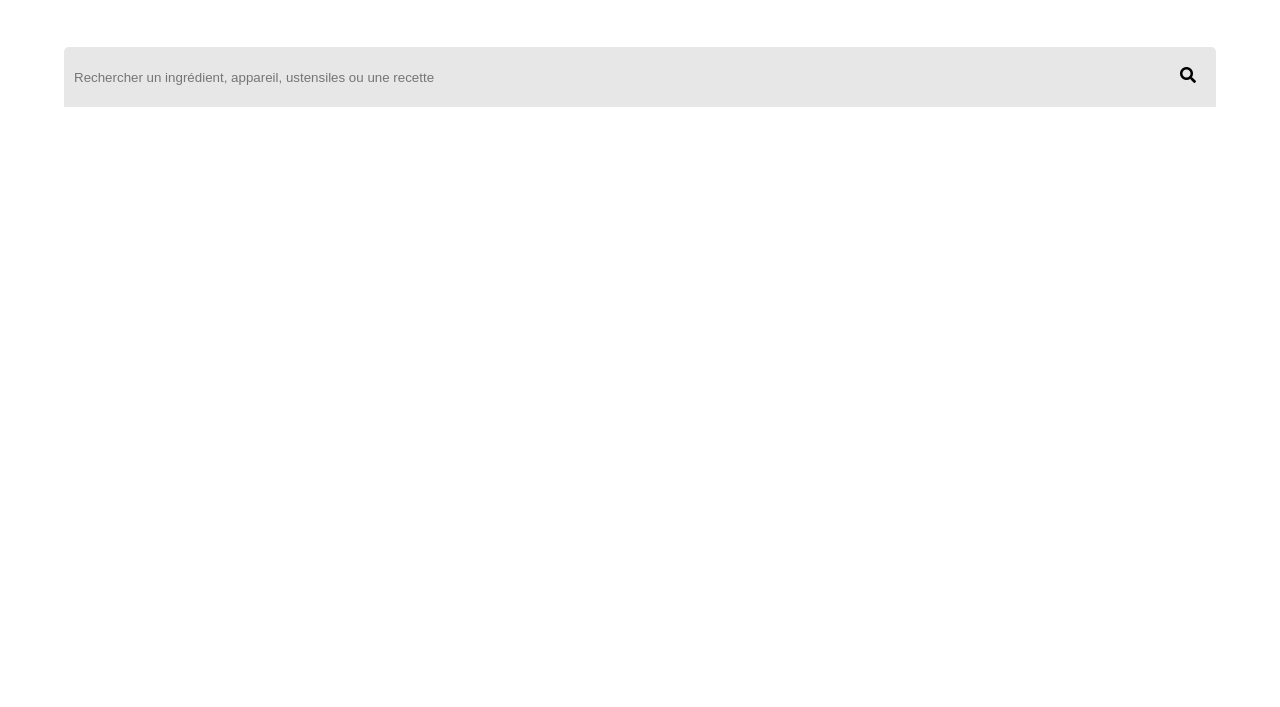
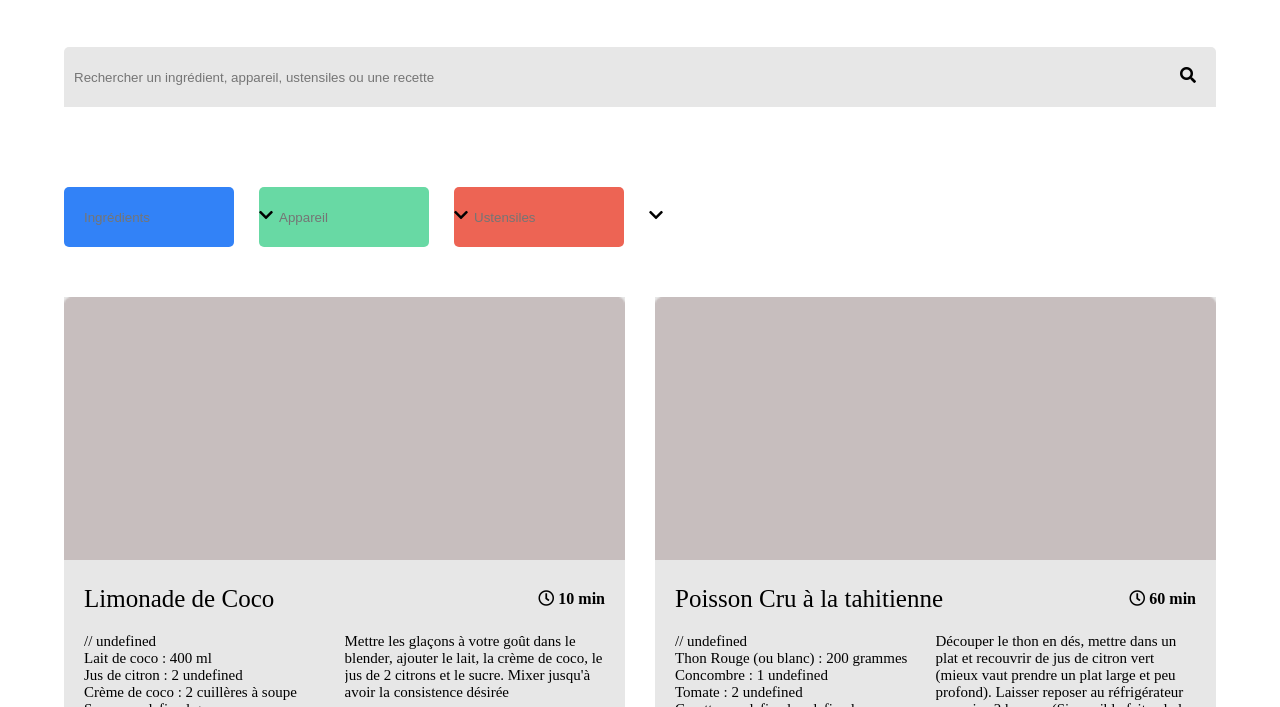
Before and after one commit to Anais05/AnaisAssamoi_7_18062021, a website: page index.html in a window 1280 px wide. Shown: the part 93-800 px from the top of the page. Drawn offline with Linux system fonts and the light colour scheme.

Commit message:
display recipe cards

```diff
--- a/index.html
+++ b/index.html
@@ -22,5 +22,28 @@
             <input type="search" class="search-input" name="search" placeholder="Rechercher un ingrédient, appareil, ustensiles ou une recette">
             <i class="search-icon fas fa-search"></i>
         </div>
+
+        <section class="type-search">
+            <div id="dropdown-ingredients">
+                <input type="search" id="ingredients" class="type-search-input"  placeholder="Ingrédients"/>
+                <i class="type-search-icon fas fa-chevron-down"></i>
+            </div>
+            <div id="dropdown-appliance">
+                <input type="search" id="appliance" class="type-search-input"  placeholder="Appareil"/>
+                <i class="type-search-icon fas fa-chevron-down"></i>
+            </div>
+            <div id="dropdown-ustensils">
+                <input type="search" id="ustensils" class="type-search-input"  placeholder="Ustensiles"/>
+                <i class="type-search-icon fas fa-chevron-down"></i>
+            </div>
+
+        </section>
+
+        <main id="recipes"></main>
+
+        <script src="./js/data.js"></script>
+        <script src="./js/Recipe.js"></script>
+        <script src="./js/List.js"></script>
+        <script src="./js/index.js"></script>
     </body>
 </html>
--- /dev/null
+++ b/js/List.js
@@ -0,0 +1,25 @@
+class List {
+    constructor() {
+      this.all = [];
+    }
+
+    init(recipes)
+    {
+        for (let recipe of recipes)
+        {
+            this.all.push(new Recipe(recipe))
+        }
+        this.displayRecipes(this.all);
+
+    }
+
+    displayRecipes(recipes)
+    {
+        let html = '';
+        recipes.forEach((recipe) =>
+        {
+            html += recipe.renderCard()
+        })
+        document.getElementById('recipes').innerHTML += html;
+    }
+}
--- /dev/null
+++ b/js/Recipe.js
@@ -0,0 +1,54 @@
+class Recipe {
+
+    constructor(data)
+    {
+        this.id = data.id;
+        this.name = data.name;
+        this.servings = data.servings;
+        this.ingredients = data.ingredients;
+        this.time = data.time;
+        this.description = data.description;
+        this.appliance = data.appliance;
+        this.ustensils = data.ustensils;
+        this.ingredientList ="";
+    }
+
+    getIngredients()
+    {
+        this.ingredients.forEach((ingr) => {
+            if (ingr.quantity) {
+                if (ingr.unit && ingr.quantity) {
+                return this.ingredientList += `<li class="ingredient">${ingr.ingredient} : ${ingr.quantity} ${ingr.unit}</li>`;
+                } else {
+               return this.ingredientList += `<li class="ingredient">${ingr.ingredient} : ${ingr.quantity}</li>`;
+                }
+            } else {
+                return this.ingredientList += `<li class="ingredient">${ingr.ingredient}</li>`;
+            }
+        })
+
+    }
+
+    renderCard() {
+        return `
+            <article class="card">
+                <img class="card-image" src="./img/img.png" alt="${this.name}">
+                <div class="card-info">
+                    <div class="card-header">
+                        <h2 class="card-title">${this.name}</h2>
+                        <div class="card-time"><i class="far fa-clock"></i> ${this.time} min </div>
+                    </div>
+                    <div class="card-recipe">
+                        <ul class="card-ingredients">
+                        // ${this.getIngredients()}
+                        ${this.ingredients.map(ingredient => `
+                        <li class="ingredient">${ingredient.ingredient} : ${ingredient.quantity} ${ingredient.unit}</li>`).join('')}
+
+                        </ul>
+                        <div class="card-description">${this.description}</div>
+                    </div>
+                </div>
+            </article>
+        `
+    }
+}
--- /dev/null
+++ b/js/index.js
@@ -0,0 +1,3 @@
+let list = new List ();
+
+list.init(recipes);
--- a/sass/main.scss
+++ b/sass/main.scss
@@ -35,3 +35,95 @@ body {
     top: 20px;
   }
 }
+
+.type-search {
+  margin-top: 80px;
+  display: flex;
+
+  .type-search-icon {
+    position: absolute;
+    top: 300px;
+    z-index: 50;
+  }
+
+  .type-search-input {
+    position: relative;
+    padding: 20px;
+    border: none;
+    border-radius: 5px;
+    margin-right: 25px;
+    width: 170px;
+    height: 60px;
+  }
+
+  #ingredients {
+    background-color: $primary;
+  }
+
+  #appliance {
+    background-color: $secondary;
+  }
+
+  #ustensils {
+    background-color: $tertiary;
+  }
+}
+
+#recipes {
+  margin-top: 50px;
+  grid-template-columns: repeat(2, 1fr);
+  display: grid;
+  grid-gap: 30px;
+  flex-direction: row;
+  flex-wrap: wrap;
+
+  ul {
+    list-style-type: none;
+    padding-left: unset;
+    margin: unset;
+  }
+}
+
+.card {
+  width: 100%;
+  background-color: $light-grey;
+
+  .card-image {
+    width: 100%;
+  }
+
+  .card-header {
+    display: flex;
+    justify-content: space-between;
+    align-items: center;
+    padding: 0 20px 0 20px;
+
+    .card-title {
+      font-size: 25px;
+      font-weight: 400;
+    }
+
+    .card-time {
+      font-weight: 700;
+    }
+  }
+
+  .card-recipe {
+    display: flex;
+    justify-content: space-between;
+    padding: 0 20px 0 20px;
+    align-items: flex-start;
+
+    .card-ingredients,
+    .card-description {
+      width: 50%;
+      font-size: 15px;
+    }
+
+    .card-description {
+      overflow: hidden;
+      text-overflow: ellipsis;
+      height: 180px;
+    }
+  }
+}
```
Also changed, not shown: css/style.css, img/img.png (added), 1 other file.
